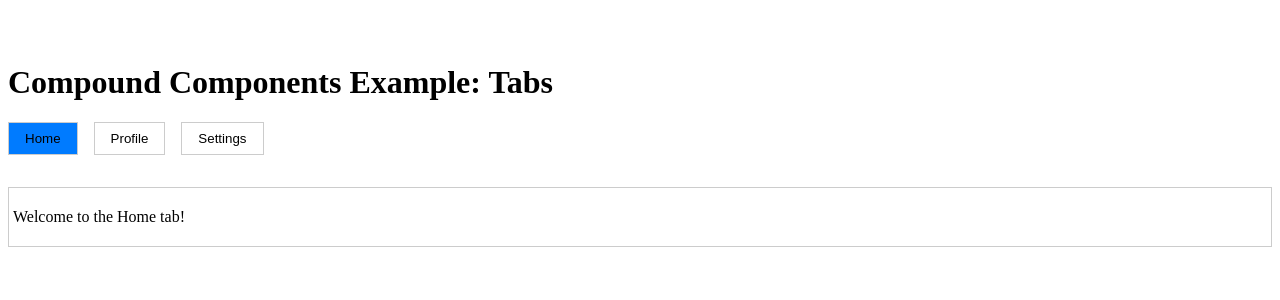
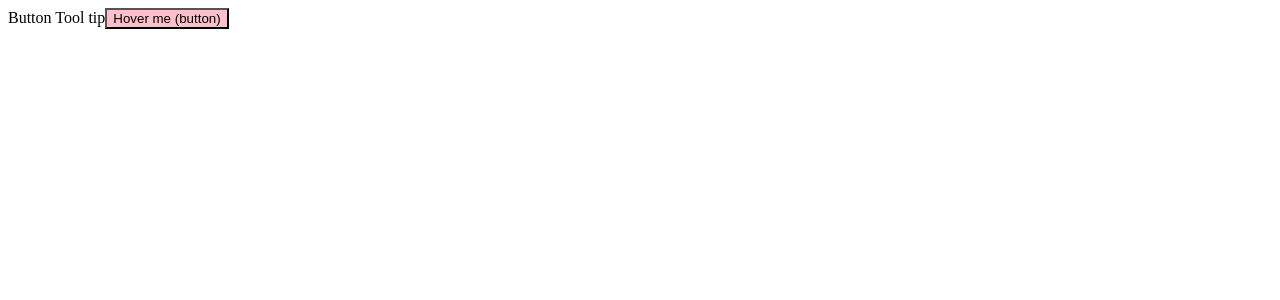
Before and after one commit to CleanCodeNinja01/react-practice, a React (Vite) app in the folder my-app/: page / in a window 1280 px wide. Shown: the top 300 px of the page. Built offline with nearby package versions, Linux system fonts and the light colour scheme.

Commit message:
props getter and advanced react patterns

```diff
--- a/my-app/src/App.jsx
+++ b/my-app/src/App.jsx
@@ -4,11 +4,16 @@
 // import { Title } from "./components/Title/Title";
 // import properties from "./data/properties";
 import "./App.css";
-import Tab from "./components/Tabs/Tab";
-import TabList from "./components/Tabs/TabList";
-import TabPanel from "./components/Tabs/TabPanel";
-// import ControlledInput from "./components/ControlledInput/ControlledInput";
-import { Tabs } from "./components/Tabs/Tabs";
+// import DataFetcherExamples from "./components/DataFetcher/DataFetcherExamples";
+import ButtonToolTip from "./components/Prop-getters-props-colls/ButtonToolTip";
+// import Goodbye from "./components/HOC practice/Goodbye";
+// import Hello from "./components/HOC practice/Hello";
+// import WithLogger from "./components/HOC practice/WithLogger";
+// import Tab from "./components/Tabs/Tab";
+// import TabList from "./components/Tabs/TabList";
+// import TabPanel from "./components/Tabs/TabPanel";
+// // import ControlledInput from "./components/ControlledInput/ControlledInput";
+// import { Tabs } from "./components/Tabs/Tabs";
 // import Toggle from "./components/Toggle";
 // import CounterUseRef from "./components/CounterUseRef";
 // import Weather from "./components/Weather/Weather";
@@ -23,57 +28,24 @@ import { Tabs } from "./components/Tabs/Tabs";
 // import Counter from "./components/Counter/Counter";
 // import User from "./components/User/User";
 
+// const HelloWithLogger = WithLogger(Hello);
+// const GoodbyeWithLogger = WithLogger(Goodbye);
+
 const App = () => {
   // const handleClick = ()=>console.log(`hey saleha! be healthy ${0}`)
 
+
+
   return (
-    <div className="app">
-      {/* <Counter/> */}
-      {/* <User/> */}
-      {/* <ShoppingCart/> */}
-        {/* <TodoList/> */}
-        {/* <Timer/> */}
-        {/* <UseRefTest/> */}
-      {/* <MyForm/> */}
-      {/* <FruitsList/> */}
-        {/* <CounterUseRef/> */}
-        {/* <Weather/> */}
-        {/* <Toggle>
-          {({on, toggleButton})=>(
-            <button onClick={toggleButton}>
-              {on ? "✅ Enabled" : "❌ Disabled"}
-            </button>
-          )}
-        </Toggle> */}
-        {/* <ControlledInput/> */}
-        <>
-          <h1>Compound Components Example: Tabs</h1>
-          <Tabs defaultIndex={0}>
-            {/* Tab list goes here */}
-            <TabList>
-              <Tab index={0}>
-                Home
-              </Tab>
-              <Tab index={1}>
-                Profile
-              </Tab>
-              <Tab index={2}>
-                Settings
-              </Tab>
-            </TabList>
-            <TabPanel index={0}>
-              <p>Welcome to the Home tab!</p>
-            </TabPanel>
-            <TabPanel index={1}>
-              <p>Here is your Profile information!</p>
-            </TabPanel>
-            <TabPanel index={2}>
-              <p>Adjust your Settings here!</p>
-            </TabPanel>
-          </Tabs>
-        </>
-    </div>
-  )
+    <>
+      {/* <h1>Higher Order Components (HOC)</h1>
+      <HelloWithLogger name="Alice" />
+      <GoodbyeWithLogger name="Alice" /> */}
+      {/* <DataFetcherExamples/> */}
+      <ButtonToolTip/>
+
+    </>
+  );
 }
 
 // Export the App component
--- /dev/null
+++ b/my-app/src/components/DataFetcher/DataFetcherExamples.jsx
@@ -0,0 +1,27 @@
+// children of DataFetcher
+
+import DataFetcher from "./DataFetcher";
+
+const DataFetcherExamples = () => {
+    return (
+        <DataFetcher url="https://jsonplaceholder.typicode.com/users">
+            {
+                ({data, loading, error})=>{
+                    if (loading) return <p>Loading user...</p>;
+                    if (error) return <p style={{color: 'red'}}>Error!</p>
+                    if (!Array.isArray(data)) return <p>Unexpected data format!!</p>
+
+                    return (
+                        <ul>
+                            {data.map((dataUser)=>{
+                                return <li key={dataUser.id}>{dataUser.name}</li>
+                            })}
+                        </ul>
+                    )
+                }
+            }
+        </DataFetcher>
+    )
+}
+
+export default DataFetcherExamples;
--- /dev/null
+++ b/my-app/src/components/HOC practice/Goodbye.jsx
@@ -0,0 +1,9 @@
+const Goodbye = ({name}) => {
+    return (
+        <h3>
+            Goodbye, {name}!
+        </h3>
+    )
+}
+
+export default Goodbye;
--- /dev/null
+++ b/my-app/src/components/HOC practice/Hello.jsx
@@ -0,0 +1,5 @@
+const Hello = ({name}) => {
+    return <h3>Hello, {name} 👋</h3>
+}
+
+export default Hello;
--- /dev/null
+++ b/my-app/src/components/HOC practice/WithLogger.jsx
@@ -0,0 +1,12 @@
+// HOC
+// logs props whenever the component renders
+
+const WithLogger = (WrappedComponent) => {
+    return function EnhancedComponent(props){
+        console.log(`Rendering ${WrappedComponent.name} with props:`, props);
+
+        return <WrappedComponent {...props}/>
+    }
+}
+
+export default WithLogger;
--- /dev/null
+++ b/my-app/src/components/Prop-getters-props-colls/ButtonToolTip.jsx
@@ -0,0 +1,19 @@
+import { useState } from "react";
+
+const ButtonToolTip = () => {
+
+    const [isVisible, setIsVisible] = useState(false);
+
+    return <div style={{position: "relative", display: "inline-block", marginRight: "2rem"}}>
+        Button Tool tip
+        <button
+            onMouseEnter={()=>setIsVisible(true)}
+            onMouseLeave={()=>setIsVisible(false)}
+            style={{color: isVisible && "red", backgroundColor: "pink"}}
+        >
+            Hover me (button)
+        </button>
+    </div>
+}
+
+export default ButtonToolTip;
```
Also changed, not shown: my-app/src/components/DataFetcher/DataFetcher.jsx (added, +45 -0 lines), my-app/src/components/Prop-getters-props-colls/ImageToolTip.jsx (added).
